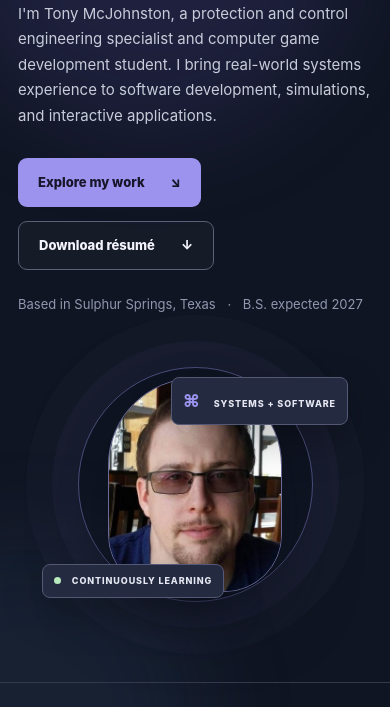
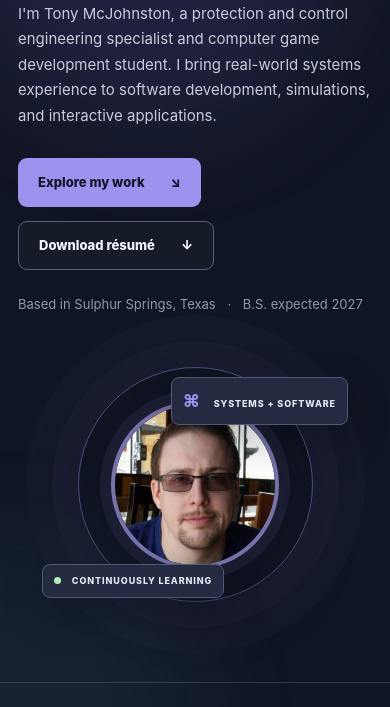
Before and after one commit to PhoenixPrimeGames/github-portfolio, a plain HTML site: page index.html in a window 390 px wide. Shown: the part 360-1067 px from the top of the page. Drawn offline with Linux system fonts and the light colour scheme.

Commit message:
Add portrait-core styles for alignment and media queries
Added styles for portrait alignment and responsiveness.

```diff
--- a/assets/styles.css
+++ b/assets/styles.css
@@ -65,3 +65,46 @@
     left: -3px;
   }
 }
+
+/* COSC 4272 portrait alignment correction.
+   Place AFTER the existing portrait and media-query rules. */
+.portrait-core {
+  width: 318px;
+  height: 318px;
+  border-radius: 50%;
+  border: 4px solid #7773aa;
+  overflow: hidden;
+  box-sizing: border-box;
+  box-shadow: 0 0 0 11px rgba(159, 150, 243, 0.085),
+              0 20px 70px rgba(9, 13, 23, 0.6);
+}
+
+.portrait-core img {
+  display: block;
+  width: 100%;
+  height: 100%;
+  object-fit: cover;
+  object-position: center;
+  border-radius: 50%;
+}
+
+@media (max-width: 1080px) {
+  .portrait-core {
+    width: 226px;
+    height: 226px;
+  }
+}
+
+@media (max-width: 800px) {
+  .portrait-core {
+    width: 198px;
+    height: 198px;
+  }
+}
+
+@media (max-width: 490px) {
+  .portrait-core {
+    width: 168px;
+    height: 168px;
+  }
+}
```
